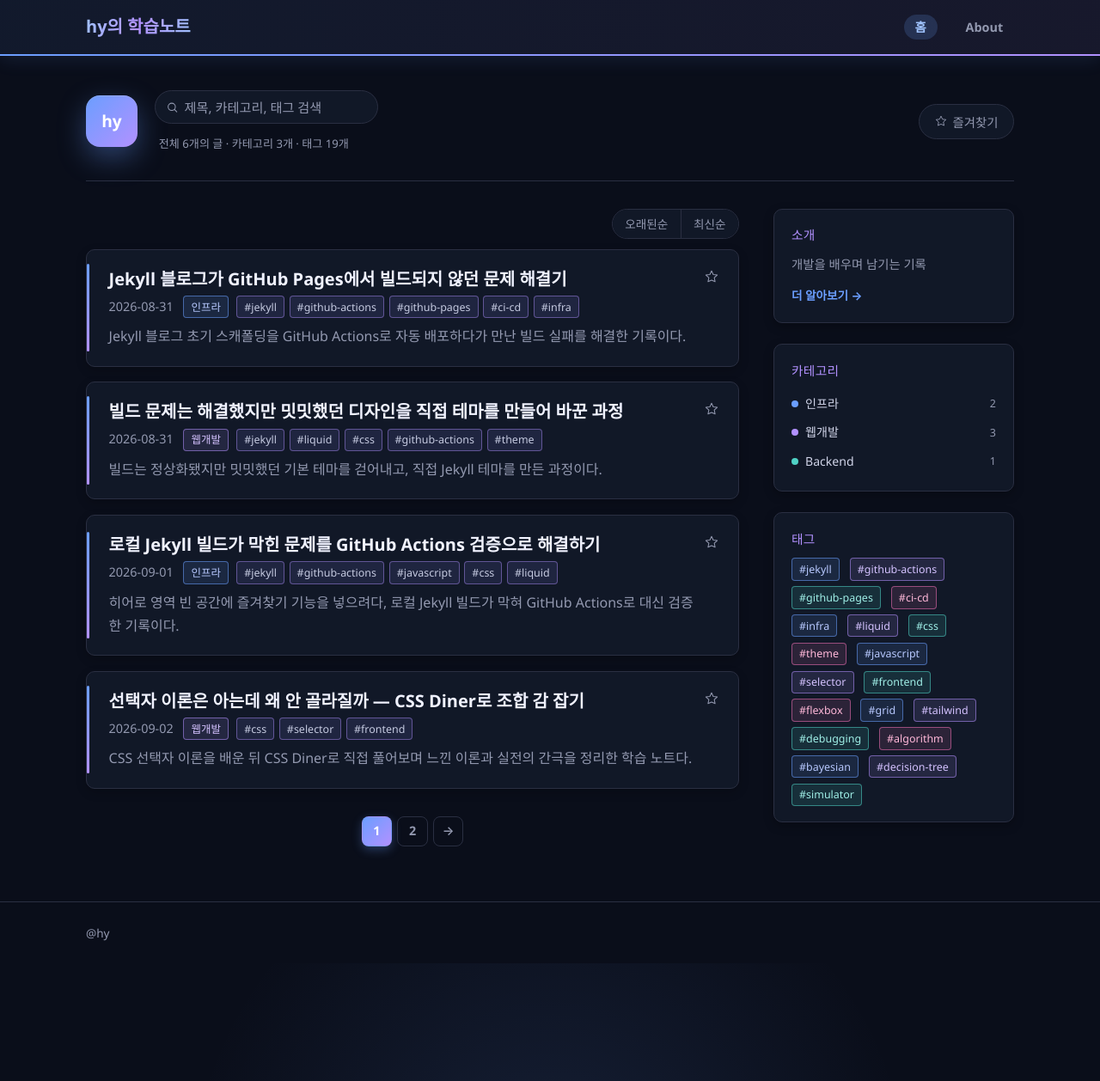
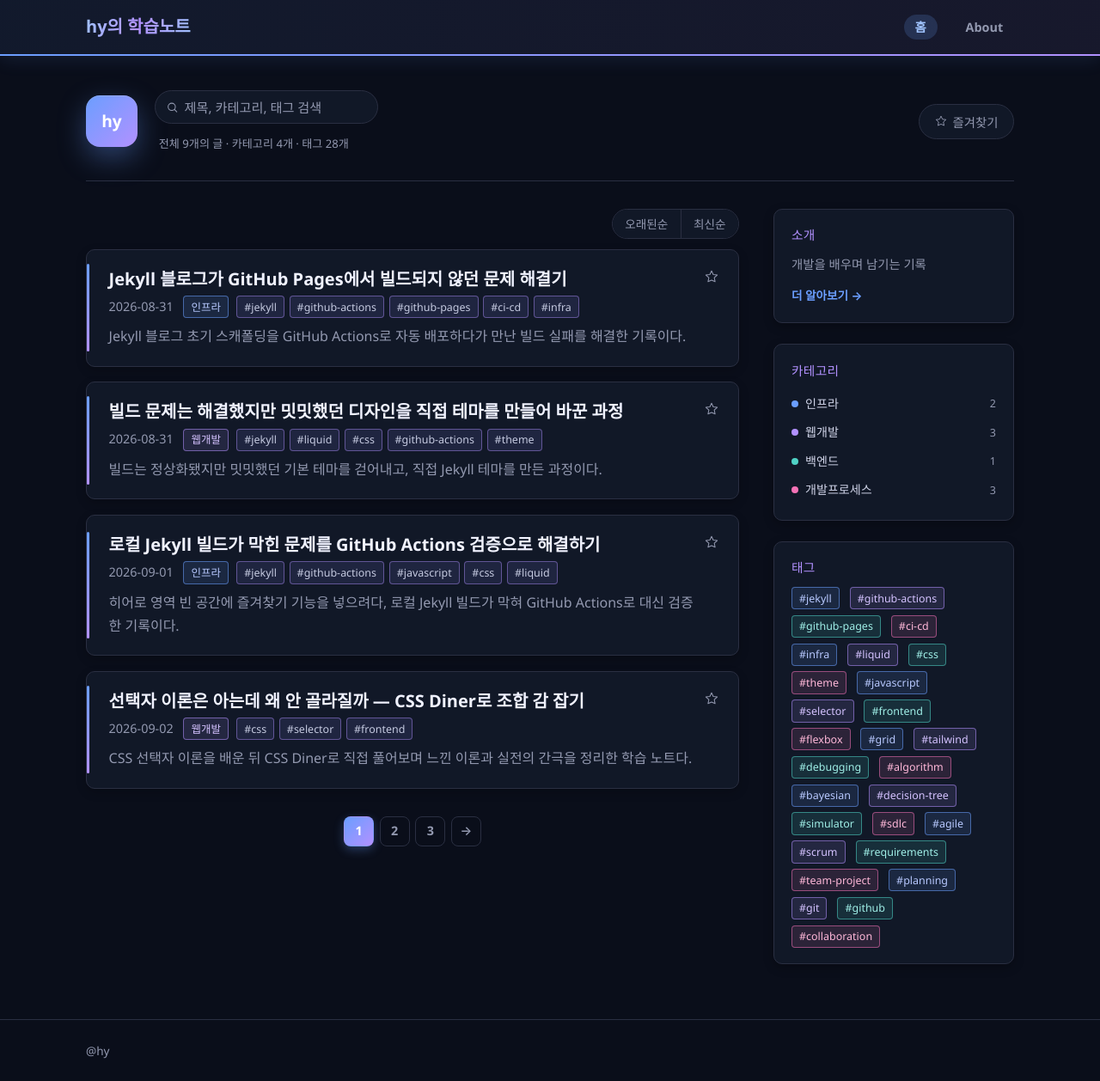
Before and after one commit to hhy0123/hyblog, a Jekyll site: the page built from index.html, in a window 1280 px wide and 1258 px high. Shown: the whole window at 86% size. Built offline with Jekyll 4.4.1, drawn with Linux system fonts in a browser that asks for light colours; the list of posts is cut into pages by our own code; some of the changed lines change nothing that is shown.

Commit message:
글: 오늘 수업 3편 추가 (개발프로세스 이론, 팀 기획, Git 협업 드릴)
Backend 카테고리를 백엔드로 통일

````diff
--- a/_posts/2026-09-04-optimal-debugging-path.md
+++ b/_posts/2026-09-04-optimal-debugging-path.md
@@ -2,7 +2,7 @@
 layout: post
 title: "최적의 디버깅 경로 찾기 — 확률 기반 의사결정 시뮬레이터"
 date: 2026-09-04 15:45:45 +0900
-categories: [Backend]
+categories: [백엔드]
 tags: [debugging, algorithm, bayesian, decision-tree, simulator]
 mermaid: true
 ---
--- /dev/null
+++ b/_posts/2026-09-07-git-github-team-collaboration-drill.md
@@ -0,0 +1,119 @@
+---
+layout: post
+title: "이슈부터 태그까지 — 팀 협업 Git 워크플로 한 바퀴 돌리기"
+date: 2026-09-07 17:13:00 +0900
+categories: [개발프로세스]
+tags: [git, github, team-project, collaboration]
+mermaid: true
+---
+
+혼자 쓰던 Git과 팀으로 쓰는 Git은 다르다. 오늘 SHY팀 협업 드릴로 이슈→브랜치→PR→리뷰→병합 전 과정과, 사고가 났을 때 되돌리는 법까지 실습했다.
+
+<!--more-->
+
+## 왜 협업 드릴이 필요했나
+
+기획을 마친 뒤, 형상관리자가 세운 규칙 아래 실제로 이슈를 만들고 PR을 올려보는 실습을 했다. 오늘 강의 전체가 "혼자 실습"이 아니라 "팀으로 실습"이었던 이유가 여기 있다 — 워크플로 자체는 알아도, 충돌이나 실수가 발생하는 시점은 여러 명이 동시에 건드릴 때만 재현된다.
+
+## 기본 흐름: 이슈 → 브랜치 → PR → 리뷰 → 병합
+
+```mermaid
+flowchart LR
+    A[이슈 생성] --> B[브랜치 생성]
+    B --> C[커밋 & 푸시]
+    C --> D[PR 생성]
+    D --> E[코드 리뷰]
+    E --> F[병합]
+```
+
+- **이슈 템플릿**: 버그/기능 요청마다 정해진 양식(재현 방법, 기대 결과 등)을 채우게 강제
+- **PR 템플릿**: 변경 사항 요약, 테스트 방법을 PR 설명에 고정 양식으로 남김
+- **`Closes #N`**: PR 설명에 이 키워드를 쓰면 병합 시 연결된 이슈가 자동으로 닫힌다
+
+```bash
+git checkout -b feature/login-form
+# 작업 후
+git add .
+git commit -m "feat: add login form validation"
+git push origin feature/login-form
+# PR 생성 시 본문에 "Closes #12" 포함
+```
+
+## 뒤처진 PR 충돌 해결
+
+다른 팀원이 먼저 병합하면서 내 브랜치가 뒤처지는 상황을 실습했다. 핵심은 **내 브랜치에 선 채로 main을 merge**하는 것.
+
+```bash
+git checkout feature/login-form
+git fetch origin
+git merge origin/main
+# 충돌 발생 시 해당 파일 직접 수정 후
+git add <충돌났던 파일>
+git commit
+git push origin feature/login-form
+```
+
+rebase가 아니라 merge를 쓰는 이유는 공통 규칙 때문이다 — PR 브랜치에서 rebase를 하면 이미 원격에 올라간 커밋 히스토리가 바뀌어 강제 푸시가 필요해지고, 팀원과 충돌할 위험이 커진다.
+
+## 병합된 PR 되돌리기: Revert
+
+병합 후 문제가 발견됐을 때 GitHub의 **Revert 버튼**으로 되돌리는 걸 실습했다. `git reset --hard`처럼 히스토리를 지우는 게 아니라, "되돌리는 새 커밋"을 추가하는 방식이라 히스토리가 보존된다.
+
+| 방식 | 히스토리 | 팀 작업 안전성 |
+|------|----------|----------------|
+| `git reset --hard` | 삭제됨 | 이미 push된 경우 위험 (다른 사람 로컬과 어긋남) |
+| GitHub Revert | 보존됨 (되돌리는 커밋 추가) | 안전, 누가 언제 되돌렸는지도 기록됨 |
+
+## .env 커밋 사고 대응
+
+실수로 `.env` 같은 비밀 파일을 커밋했을 때의 대응도 다뤘다. 핵심은 두 가지다.
+
+1. `.gitignore`에 등록해서 **앞으로는** 안 올라가게 막는다
+2. 하지만 **이미 커밋된 히스토리에는 여전히 남아있다** — `.gitignore`는 미래의 커밋만 막을 뿐, 과거 커밋을 지우지 않는다
+
+히스토리에서 완전히 지우려면 `git filter-repo` 같은 별도 도구가 필요하고, 이미 push된 경우엔 노출된 키/비밀값 자체를 폐기(rotate)하는 게 우선이라는 점이 실무적으로 중요했다.
+
+## git stash로 급한 PR 처리
+
+작업 중이던 코드를 커밋하지 않은 상태에서 급하게 다른 브랜치의 PR을 리뷰/수정해야 하는 상황을 연습했다.
+
+```bash
+git stash push -m "로그인 폼 작업 중"
+git checkout hotfix-branch
+# 급한 작업 처리
+git checkout feature/login-form
+git stash pop
+```
+
+`stash`는 커밋하기엔 애매한 미완성 작업을 임시로 치워두는 용도라, 협업 중 브랜치를 급하게 오갈 때 유용하다는 걸 체감했다.
+
+## 릴리스 태그와 CHANGELOG
+
+```bash
+git tag -a v0.1 -m "첫 번째 스프린트 릴리스"
+git push origin v0.1
+```
+
+태그로 특정 시점을 릴리스로 고정하고, `CHANGELOG.md`에 버전별 변경사항을 기록하는 방식을 실습했다. 스프린트 리뷰에서 "이번 스프린트에 뭐가 바뀌었는지"를 보여줄 때 CHANGELOG가 바로 그 근거 문서가 된다.
+
+## 팀 공통 규칙
+
+- **main에 직접 push 금지** — 반드시 PR을 통해서만 병합
+- **`reset --hard` / `rebase` / `push --force` 금지** — 히스토리를 보존하는 **revert**만 사용
+
+이 두 규칙은 "혼자 할 땐 편한 명령어가, 팀에서는 왜 위험한지"를 압축해서 보여준다. 히스토리를 지우거나 바꾸는 명령은 로컬에서는 문제없지만, 이미 원격에 공유된 순간 다른 사람의 작업 기준점을 무너뜨린다.
+
+## 더 학습하면 좋은 개념
+
+- **`git rebase -i`와 커밋 정리** — 오늘은 팀 규칙상 금지했지만, 개인 브랜치(원격 미공유 상태)에서 커밋을 정리할 때 왜 유용한지 알아두면 언제 써도 되는지 판단할 수 있다.
+- **`git filter-repo` / BFG Repo-Cleaner** — `.env` 사고처럼 히스토리에서 민감 정보를 완전히 제거해야 할 때 쓰는 도구.
+- **Conventional Commits** — `feat:`, `fix:` 같은 커밋 메시지 규칙. CHANGELOG를 자동 생성하는 도구들의 기반이 된다.
+- **브랜치 보호 규칙 (Branch Protection Rules)** — "main 직접 push 금지"를 사람의 규율이 아니라 GitHub 설정으로 강제하는 방법.
+- **Semantic Versioning (SemVer)** — `v0.1` 같은 태그를 어떤 기준으로 올릴지(`v1.0.0`, `v1.1.0`, `v1.1.1`)를 정하는 표준.
+
+## 참고 자료
+
+- [GitHub Docs - About pull request merges](https://docs.github.com/en/pull-requests/collaborating-with-pull-requests/incorporating-changes-from-a-pull-request/about-pull-request-merges)
+- [GitHub Docs - Reverting a pull request](https://docs.github.com/en/pull-requests/collaborating-with-pull-requests/incorporating-changes-from-a-pull-request/reverting-a-pull-request)
+- [Git 공식 문서 - git-stash](https://git-scm.com/docs/git-stash)
+- [Conventional Commits](https://www.conventionalcommits.org/)
--- /dev/null
+++ b/_posts/2026-09-07-sdlc-waterfall-agile-scrum.md
@@ -0,0 +1,109 @@
+---
+layout: post
+title: "SDLC부터 애자일까지 — 오늘 배운 개발 프로세스 이론 정리"
+date: 2026-09-07 17:11:00 +0900
+categories: [개발프로세스]
+tags: [sdlc, agile, scrum, requirements]
+mermaid: true
+---
+
+워터폴과 애자일을 "둘 다 안다"고 생각했는데, 왜 스크럼에 역할이 세 개로 나뉘어 있는지는 설명 못 했다. 오늘 이론 수업에서 그 빈틈을 메운 내용을 정리한다.
+
+<!--more-->
+
+## 코드를 짜기 전에 알아야 했던 용어들
+
+서버 개발자로서 "일단 짜고 본다"는 습관이 있었는데, 오늘 수업은 그 앞단부터 짚었다.
+
+- **프로그램**: 명령어의 집합
+- **애플리케이션**: 특정 목적을 위해 프로그램을 조합한 것
+- **소프트웨어**: 프로그램 + 데이터 + 문서를 포괄하는 더 큰 개념
+- **프로세스**: 소프트웨어를 만드는 절차 자체
+
+그리고 프로세스는 혼자 완성되지 않는다. **인력·프로세스·도구** 세 요소가 맞물려야 한다는 게 오늘 강의의 전제였다. 도구(Git, CI/CD)만 좋아도, 프로세스(워터폴/애자일)만 알아도 부족하고, 결국 사람이 그 사이를 채운다.
+
+## SDLC: 6단계는 왜 이 순서인가
+
+**요구사항 → 설계 → 구현 → 테스트 → 배포 → 유지보수**
+
+```mermaid
+flowchart LR
+    A[요구사항] --> B[설계]
+    B --> C[구현]
+    C --> D[테스트]
+    D --> E[배포]
+    E --> F[유지보수]
+    F -.피드백.-> A
+```
+
+포인트는 앞 단계의 오류가 뒷 단계로 갈수록 수정 비용이 기하급수적으로 커진다는 것. 요구사항 단계에서 놓친 실수를 배포 후 발견하면, 코드 수정이 아니라 설계 자체를 다시 해야 하는 경우가 생긴다.
+
+## 워터폴 vs 애자일: 뭐가 다른가
+
+| 항목 | 워터폴 | 애자일 |
+|------|--------|--------|
+| 진행 방식 | 순차적, 단계별 완료 후 다음 단계 | 반복적(스프린트), 짧은 주기로 완성 |
+| 요구사항 변경 | 어려움 (초기 확정 전제) | 유연함 (스프린트마다 반영 가능) |
+| 문서화 | 상세하고 무거움 | 가벼움, 동작하는 소프트웨어 우선 |
+| 적합한 프로젝트 | 요구사항이 명확하고 안정적인 경우 | 요구사항이 자주 바뀌는 경우 |
+| 리스크 발견 시점 | 프로젝트 후반부 | 스프린트마다 조기 발견 |
+
+워터폴이 "구식"이라 애자일을 쓰는 게 아니라, **요구사항 변동성**이 선택 기준이라는 걸 이번에 명확히 했다. 정부 발주 프로젝트처럼 스펙이 계약으로 고정된 경우엔 여전히 워터폴이 합리적이다.
+
+## 애자일 & 스크럼: 역할과 이벤트
+
+스크럼은 애자일을 실행하는 구체적인 프레임워크 중 하나다.
+
+**3대 역할**
+
+| 역할 | 책임 |
+|------|------|
+| 제품 책임자 (PO) | 백로그 우선순위 결정, "무엇을" 만들지 결정 |
+| 스크럼 마스터 | 프로세스가 원활히 돌아가게 하는 퍼실리테이터, 장애물 제거 |
+| 스크럼 팀 | 실제로 "어떻게" 만들지 결정하고 구현 |
+
+**스프린트 사이클**
+
+```mermaid
+flowchart LR
+    A[스프린트 백로그 작성] --> B[스프린트 진행]
+    B --> C[데일리 스크럼]
+    C --> B
+    B --> D[스프린트 리뷰]
+    D --> E[스프린트 회고]
+    E --> A
+```
+
+- **스프린트 백로그**: 이번 스프린트에서 할 일 목록 (제품 백로그에서 뽑아온 부분집합)
+- **데일리 스크럼**: 매일 15분 내외, 어제 한 일 / 오늘 할 일 / 방해 요소 공유
+- **스프린트 리뷰**: 완성된 결과물을 이해관계자에게 시연, 피드백 수집
+- **스프린트 회고**: 팀 내부적으로 "프로세스" 자체를 개선하는 시간 (리뷰와 목적이 다름)
+
+리뷰는 **결과물**을 보는 자리, 회고는 **과정**을 보는 자리라는 구분이 헷갈렸는데 이번에 정리됐다.
+
+## 요구사항: 기능적 vs 비기능적
+
+| 구분 | 정의 | 예시 |
+|------|------|------|
+| 기능적 요구사항 | 시스템이 "무엇을" 해야 하는가 | 로그인, 결제, 검색 |
+| 비기능적 요구사항 | 시스템이 "얼마나 잘" 해야 하는가 | 응답속도 300ms 이내, 99.9% 가용성 |
+
+서버 엔지니어 입장에서 비기능적 요구사항(성능, 보안, 확장성)이 종종 "당연히 잘 되겠지"로 넘어가는데, 명세서에 수치로 못 박지 않으면 테스트 기준 자체가 없다는 게 오늘 강의의 핵심 지적이었다.
+
+**추출 방법**: 인터뷰, 워크숍, 설문 — 각각 깊이(인터뷰) vs 합의(워크숍) vs 규모(설문)라는 트레이드오프가 있다.
+
+**명세서 작성 5원칙**: 명확성, 완전성, 일관성, 추적가능성, 검증가능성. 이 중 **추적가능성**(요구사항 → 설계 → 코드 → 테스트케이스가 연결되어 있는가)이 실무에서 가장 자주 빠지는 부분이라고 느꼈다. 요구사항이 바뀌었을 때 어떤 코드를 고쳐야 하는지 추적이 안 되면 변경 관리 자체가 불가능해진다.
+
+## 더 학습하면 좋은 개념
+
+- **스크럼 가이드 (Scrum Guide)** — 오늘 배운 역할/이벤트의 1차 출처. 임의로 변형된 "사내 스크럼"과 원문의 차이를 비교해보면 좋다.
+- **칸반(Kanban)** — 스프린트 없이 흐름(Flow) 기반으로 일하는 또 다른 애자일 방법론. 스크럼과의 차이를 알면 팀 상황에 맞는 프로세스 선택이 쉬워진다.
+- **요구사항 추적 매트릭스(RTM)** — 추적가능성 원칙을 실제 문서로 구현하는 방법.
+- **DoD(Definition of Done)** — 스프린트 리뷰에서 "완료"의 기준을 팀이 합의해두는 개념. 없으면 리뷰 때마다 기준이 흔들린다.
+- **비기능 요구사항 명세 표준 (ISO/IEC 25010)** — 성능, 보안, 유지보수성 등을 체계적으로 분류하는 표준. 비기능 요구사항을 "느낌"이 아니라 카테고리로 정리할 때 참고할 만하다.
+
+## 참고 자료
+
+- [Scrum Guide (공식)](https://scrumguides.org/)
+- [Atlassian - Waterfall vs Agile](https://www.atlassian.com/agile/project-management/project-management-intro)
+- [ISO/IEC 25010 소개](https://iso25000.com/index.php/en/iso-25000-standards/iso-25010)
--- /dev/null
+++ b/_posts/2026-09-07-shy-team-project-planning-researcher.md
@@ -0,0 +1,66 @@
+---
+layout: post
+title: "팀을 짜고 기획을 시작하다 — SHY팀 리서처로서의 하루"
+date: 2026-09-07 17:12:00 +0900
+categories: [개발프로세스]
+tags: [team-project, planning, scrum]
+---
+
+오늘 수업의 진짜 목표는 이론 강의가 아니라 **팀을 짜서 실제로 프로젝트를 기획해보는 것**이었다. SHY팀의 리서처를 맡아 문제를 발굴한 과정을 기록한다.
+
+<!--more-->
+
+## 이론은 도구였고, 오늘의 본 작업은 기획이었다
+
+앞선 SDLC/애자일 이론 수업은 사실 워밍업이었다. 오늘 수업의 중심은 **팀을 구성하고, 그 팀이 실제로 만들 프로젝트를 기획하는 것**. 이론에서 배운 "요구사항은 인터뷰·워크숍·설문으로 추출한다"는 원칙을 바로 오늘 팀 활동에 적용해야 했다.
+
+## SHY팀 역할 분담
+
+세 명이 팀을 이뤄 각자 다른 역할을 맡았다.
+
+| 역할 | 담당 업무 |
+|------|-----------|
+| 형상관리자 | Git 브랜치 전략, 이슈/PR 템플릿 관리, 저장소 규칙 수립 |
+| 프로덕트매니저 | 백로그 우선순위, 일정 관리, 기획 문서 총괄 |
+| 리서처 (본인) | 현실 세계의 불편한 점 발굴, 시장/경쟁사 조사 |
+
+리서처로 배정받고 나서 처음 든 생각은 "그냥 아이디어 브레인스토밍이겠지"였는데, 실제로는 **"문제 정의 → 시장 조사 → 경쟁사 분석"**이라는 명확한 순서가 있었다. 아이디어를 먼저 내고 문제를 끼워맞추는 게 아니라, 문제부터 확정하고 그 문제가 시장에서 어떻게 다뤄지고 있는지를 조사하는 방식이다.
+
+```mermaid
+flowchart LR
+    A[문제 정의] --> B[시장 조사]
+    B --> C[경쟁사 유사 프로그램 분석]
+    C --> D[기획 문서 작성]
+```
+
+## 리서처가 실제로 한 일: 문제 발굴
+
+리서처의 역할은 "현실 세계의 불편한 점을 찾는 것"이었다. 막연히 "불편한 거 없나" 하고 생각하면 아무것도 안 나오는데, 아래 4항목 틀에 맞춰 정리하니 구조가 잡혔다.
+
+**기획 문서 4항목 틀**
+
+| 항목 | 질문 |
+|------|------|
+| 1. 문제 | 정확히 무엇이 불편한가? |
+| 2. 대상 | 이 불편함을 겪는 사람은 누구인가? |
+| 3. 현재 해법 | 지금은 이 문제를 어떻게 해결하고 있는가? |
+| 4. 불편 | 그 현재 해법의 어떤 점이 부족한가? |
+
+이 틀의 핵심은 3번(현재 해법)이다. "현재 해법이 없다"는 답은 대부분 틀렸다 — 사람들은 어떻게든 임시방편으로 문제를 해결하고 있고, 그 임시방편의 한계가 바로 우리가 채울 자리다. 이론 수업에서 배운 요구사항 추출 방법(인터뷰·워크숍·설문) 중 무엇을 쓸지도 이 단계에서 같이 고민했다.
+
+## 서버 엔지니어 지망생 관점에서 느낀 점
+
+기획 단계에서도 벌써 백엔드적으로 생각하게 됐다. "이 불편함을 해결하려면 어떤 데이터가 필요한가", "실시간성이 필요한 문제인가, 배치로 처리해도 되는 문제인가" 같은 질문이 리서치 단계에서부터 나왔다. 기획과 구현이 완전히 분리된 단계가 아니라, 리서처가 문제를 어떻게 정의하느냐에 따라 이후 아키텍처 선택지가 달라진다는 걸 체감했다.
+
+## 더 학습하면 좋은 개념
+
+- **제품 백로그 (Product Backlog)** — 오늘 발굴한 문제들이 다음 단계에서 어떻게 백로그 아이템으로 변환되는지 알면 PM 역할과의 협업이 쉬워진다.
+- **린 캔버스 (Lean Canvas)** — 문제-대상-현재해법-불편 4항목 틀을 더 확장한 1페이지 기획 프레임워크. 다음 기획 단계에서 참고할 만하다.
+- **페르소나(Persona) 설계** — "대상"을 구체화하는 기법. 막연한 "사용자"가 아니라 구체적 인물로 그려야 요구사항이 명확해진다.
+- **경쟁 분석 매트릭스** — 유사 프로그램을 기능/가격/타겟 축으로 비교 정리하는 방법. 다음 리서치 단계에서 바로 쓸 수 있다.
+- **JTBD(Jobs To Be Done)** — "현재 해법"을 분석할 때, 사용자가 그 해법으로 실제로 해결하려는 "일"이 무엇인지 파고드는 프레임워크.
+
+## 참고 자료
+
+- [Scrum Guide - Product Backlog](https://scrumguides.org/scrum-guide.html#product-backlog)
+- [Lean Canvas 소개 - Lean Stack](https://leanstack.com/lean-canvas)
````
